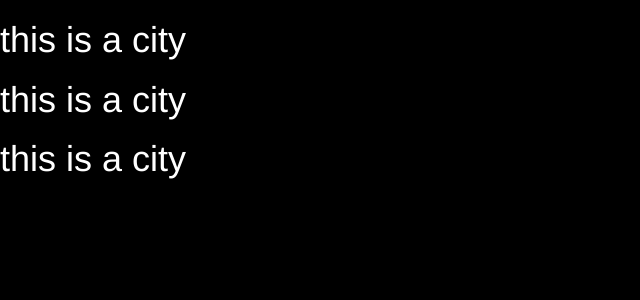
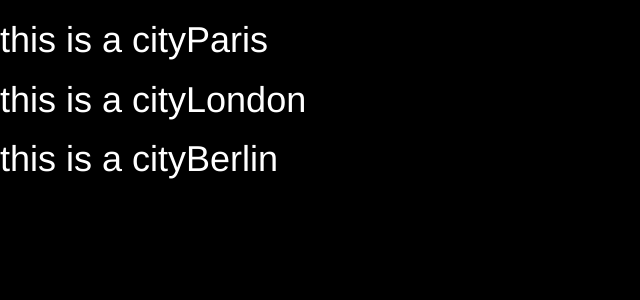
Before and after one commit to nairdesigns/wagon-cities, a React app: page / in a window 1280 px wide. Shown: the top 300 px of the page, without its empty margins (0-640 px from the left). Built offline with nearby package versions, Linux system fonts and the light colour scheme.

Commit message:
city names are working!!!

```diff
--- a/src/containers/city.jsx
+++ b/src/containers/city.jsx
@@ -9,7 +9,7 @@ class City extends Component {
     return (
       <h1>
         this is a city
-        {/* {this.props.cities.name} */}
+        {this.props.city.name}
       </h1>
     );
   }
--- a/src/containers/city_list.jsx
+++ b/src/containers/city_list.jsx
@@ -10,11 +10,11 @@ const CityList = (props) => {
     return props.cities.map((city) => {
       return (
         <City
-        // city={city}
-        // key={city.lat}
-        // selected={city.name === props.selectedCity.name}
-        // index={index}
-        // selectCity={props.selectCity}
+          city={city}
+          // key={city.lat}
+          // selected={city.name === props.selectedCity.name}
+          // index={index}
+          // selectCity={props.selectCity}
         />
       );
     });
```
